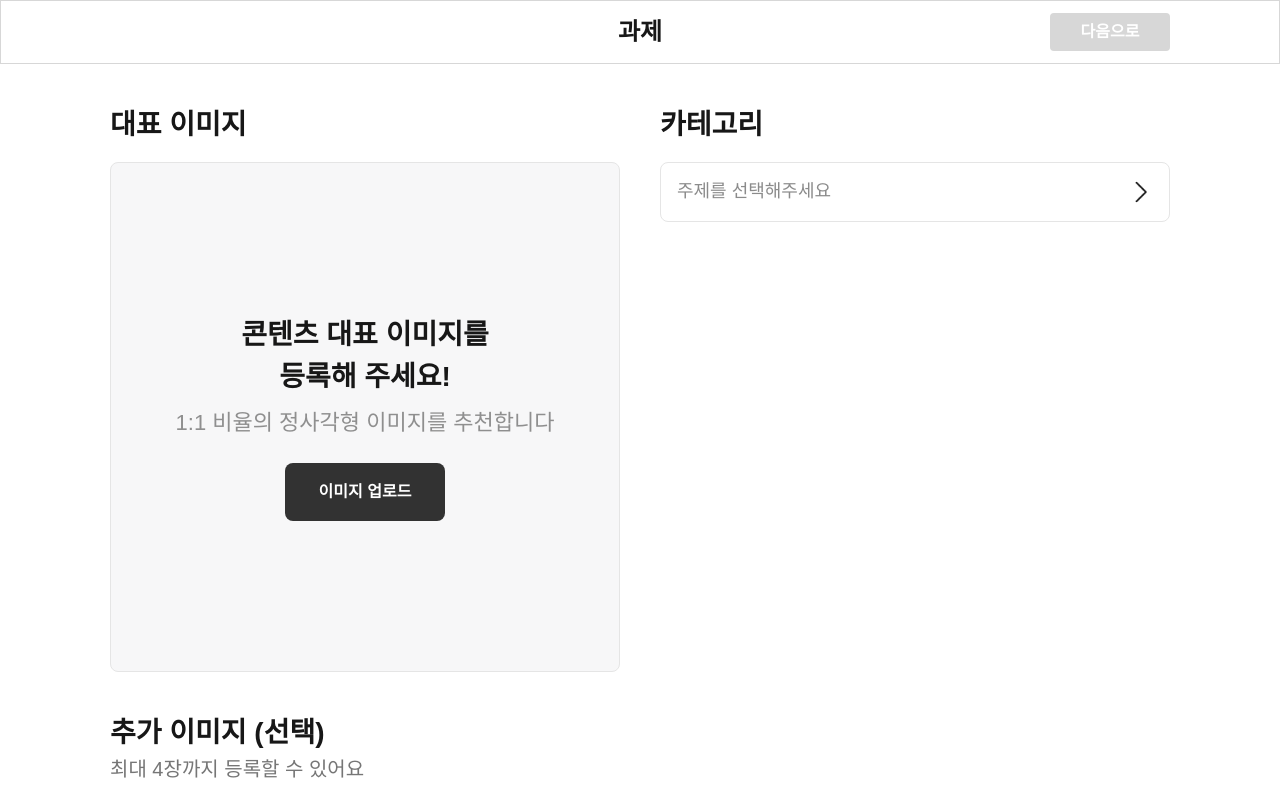
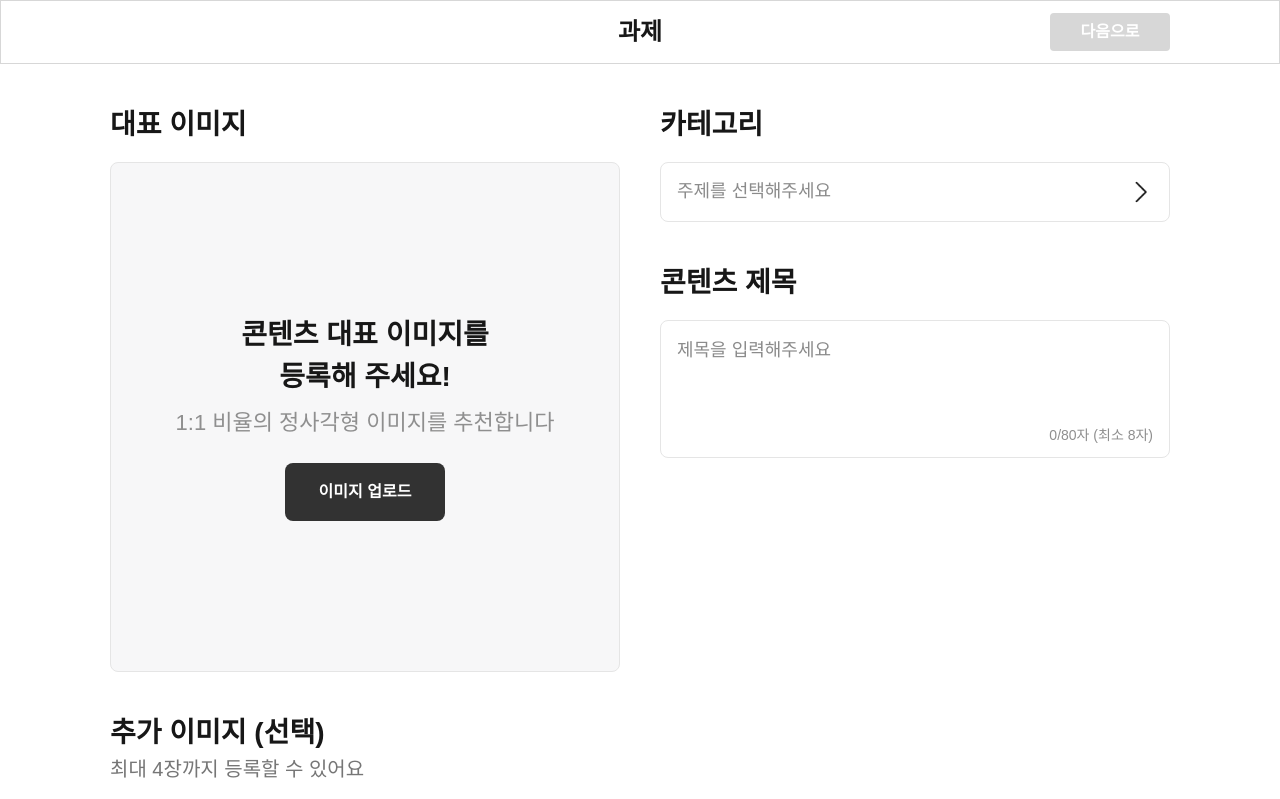
Before and after one commit to venise5224/MissionDriven_ProjectTest, a Next.js app: page / in a window 1280 px wide. Shown: the top 799 px of the page. Built offline with nearby package versions, Linux system fonts and the light colour scheme.

Commit message:
feat:컨탠츠제목입력 컴포넌트 UI 구현

```diff
--- a/src/app/page.tsx
+++ b/src/app/page.tsx
@@ -1,4 +1,5 @@
 import CategorySelector from "@/components/CategorySelector";
+import ContentTitleInput from "@/components/ContentTitleInput";
 import MainImageUploader from "@/components/MainImageUploader";
 import SubImageUploader from "@/components/SubImageUploader";
 
@@ -17,6 +18,9 @@ export default function Home() {
         <div className="mt-10">
           <CategorySelector />
         </div>
+        <div className="mt-10">
+          <ContentTitleInput />
+        </div>
       </section>
     </main>
   );
--- /dev/null
+++ b/src/components/ContentTitleInput.tsx
@@ -0,0 +1,31 @@
+"use client";
+
+import { useState } from "react";
+
+const ContentTitleInput = () => {
+  const [value, setValue] = useState("");
+
+  return (
+    <div className="w-[328px] md:w-[510px] mx-auto md:mx-0">
+      <h2 className="font-bold text-[22px] md:text-[28px]">콘텐츠 제목</h2>
+
+      <div className="mt-3 md:mt-4 w-full h-[138px] border border-[#E5E5E5] rounded-lg px-4 flex flex-col justify-between">
+        {/* 입력 영역 */}
+        <textarea
+          value={value}
+          onChange={(e) => setValue(e.target.value)}
+          maxLength={80}
+          placeholder="제목을 입력해주세요"
+          className="mt-3 md:mt-4 outline-none text-[16px] md:text-[18px] h-full resize-none"
+        />
+
+        {/* 글자수 표시 */}
+        <p className="pb-3 text-sm text-[#8F8F8F] text-right">
+          {value.length}/80자 (최소 8자)
+        </p>
+      </div>
+    </div>
+  );
+};
+
+export default ContentTitleInput;
```
